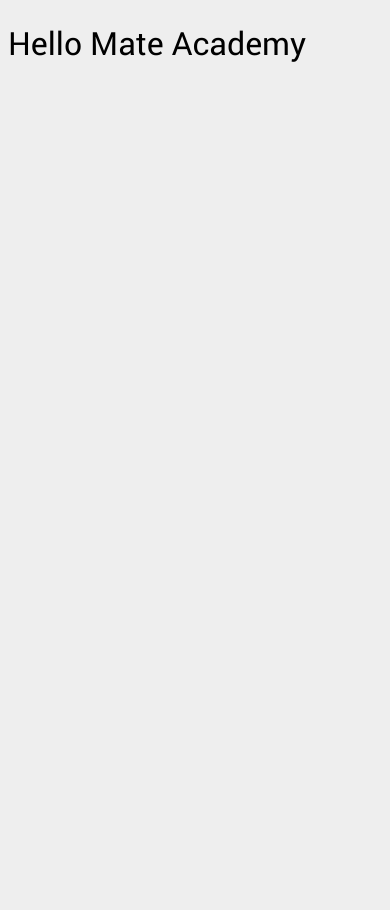
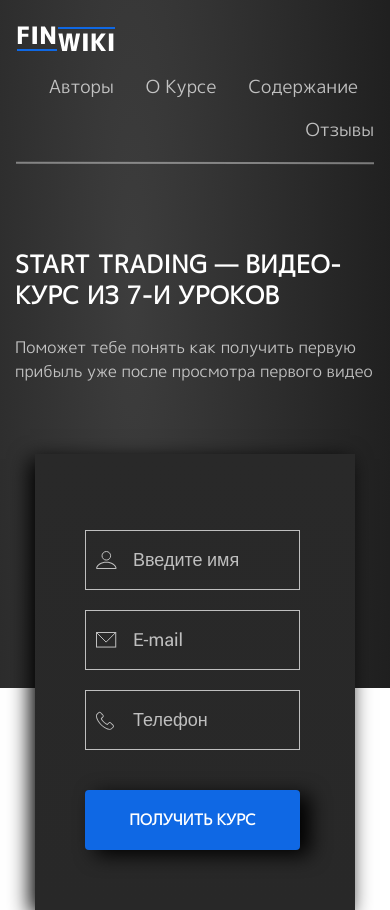
Before and after one commit to cutiekate/ms-test-task, a website: page src/index.html in a window 390 px wide. Before the commit the page ends 844 px from the top, so only its background shows below. Drawn offline with nearby package versions, Linux system fonts and the light colour scheme; files that its build step writes are made by us from their sources.

Commit message:
header added

```diff
--- a/package.json
+++ b/package.json
@@ -72,5 +72,8 @@
   },
   "browserslist": [
     "last 2 versions"
-  ]
+  ],
+  "dependencies": {
+    "bootstrap": "^4.5.2"
+  }
 }
--- a/src/index.html
+++ b/src/index.html
@@ -4,10 +4,71 @@
     <meta charset="UTF-8">
     <meta name="viewport" content="width=device-width, initial-scale=1.0">
     <title>Title</title>
+    <link
+     rel="stylesheet"
+     href="https://stackpath.bootstrapcdn.com/bootstrap/4.2.1/css/bootstrap.min.css"
+     integrity="sha384-GJzZqFGwb1QTTN6wy59ffF1BuGJpLSa9DkKMp0DgiMDm4iYMj70gZWKYbI706tWS"
+     crossorigin="anonymous">
     <link rel="stylesheet" href="./styles/main.css">
+    <script src="https://stackpath.bootstrapcdn.com/bootstrap/4.2.1/js/bootstrap.min.js" integrity="sha384-B0UglyR+jN6CkvvICOB2joaf5I4l3gm9GU6Hc1og6Ls7i6U/mkkaduKaBhlAXv9k" crossorigin="anonymous"></script>
   </head>
   <body>
-    <h1>Hello Mate Academy</h1>
+      <div class="container header">
+        <div class="header__container">
+          <nav class="navbar">
+            <a class="navbar-brand" href="#">
+              <img
+              src="./images/logo.svg"
+              widht="100px"
+              height="43px"
+              alt="logo">
+            </a>
+            <ul class="nav justify-content-end">
+              <li class="nav-item">
+                <a class="nav-link navbar__link" href="#">Авторы</a>
+              </li>
+              <li class="nav-item">
+                <a class="nav-link navbar__link" href="#">О курсе</a>
+              </li>
+              <li class="nav-item">
+                <a class="nav-link navbar__link" href="#">Содержание</a>
+              </li>
+              <li class="nav-item">
+                <a class="nav-link navbar__link navbar__link--last" href="#">Отзывы</a>
+              </li>
+            </ul>
+          </nav>
+          <div class="header__border"></div>
+          <div class="container header__main">
+            <div class="row">
+              <div class="col header__description">
+                <h1 class="header__description--head">Start Trading — видео-курс из 7-и уроков</h1>
+                <p class="header__description--body">Поможет тебе понять как получить первую прибыль уже после просмотра первого видео</p>
+              </div>
+              <div class="col-sm-6 header__form form">
+                <form>
+                  <input
+                  class="form__input form__input--user-img"
+                  type="text"
+                  placeholder="Введите имя"
+                  >
+                  <input
+                  class="form__input form__input--email-img"
+                  type="text"
+                  placeholder="E-mail"
+                  >
+                  <input
+                  class="form__input form__input--phone-img"
+                  type="text"
+                  placeholder="Телефон"
+                  >
+                  <button class="form__button">получить курс</button>
+                </form>
+              </div>
+            </div>
+          </div>
+        </div>
+      </div>
     <script type="text/javascript" src="scripts/main.js"></script>
   </body>
 </html>
--- a/src/styles/_fonts.scss
+++ b/src/styles/_fonts.scss
@@ -4,3 +4,10 @@
   font-weight: normal;
   font-style: normal;
 }
+
+@font-face {
+  font-family: "Mplus 1p";
+  src: url("../fonts/Mplus1p-Regular.woff") format("woff");
+  font-weight: normal;
+  font-style: normal;
+}
--- /dev/null
+++ b/src/styles/_form.scss
@@ -0,0 +1,72 @@
+.form {
+  padding-left: 0;
+  padding-top: 76px;
+
+  &__input {
+    width: 300px;
+    height: 60px;
+    padding-left: 47px;
+    margin-left: 75px;
+    margin-right: 75px;
+    margin-bottom: 20px;
+    background: #2d2d2d;
+    border: 1px solid #bfbfbf;
+    box-sizing: border-box;
+    color: #bfbfbf;
+  }
+
+  &__input::placeholder {
+    font-family: "Roboto", sans-serif;
+    font-size: 18px;
+    line-height: 21px;
+    color: #bfbfbf;
+  }
+
+  &__button {
+    width: 300px;
+    height: 60px;
+    margin-top: 20px;
+    margin-left: 75px;
+    background: #0f68e4;
+    box-shadow: 10px 5px 20px #000;
+    border: none;
+    border-radius: 4px;
+    font-family: "Mplus 1p", sans-serif;
+    font-weight: 800;
+    font-size: 15px;
+    line-height: 150%;
+    text-align: center;
+    text-transform: uppercase;
+    color: #fff;
+  }
+
+  &__input--user-img {
+    background: url(../images/User.svg) no-repeat 5% 50%;
+  }
+
+  &__input--email-img {
+    background: url(../images/email.svg) no-repeat 5% 50%;
+  }
+
+  &__input--phone-img {
+    background: url(../images/phone.svg) no-repeat 5% 50%;
+  }
+
+  @media screen and (max-width: 992px) {
+    &__input {
+      margin-left: 50px;
+      margin-right: 50px;
+    }
+
+    &__button {
+      margin-left: 50px;
+    }
+  }
+
+  @media screen and (max-width: 405px) {
+    &__input,
+    &__button {
+      width: 215px;
+    }
+  }
+}
--- /dev/null
+++ b/src/styles/_header.scss
@@ -0,0 +1,189 @@
+.header {
+  min-width: 100%;
+  height: 688px;
+  background: radial-gradient(87.32% 309.67% at 33.89% 42.81%,
+  #3d3d3d 0%, #171717 100%);
+
+  &__container {
+    margin: 0 auto;
+    max-width: 1140px;
+  }
+
+  &__border {
+    border: 1px solid rgba(255, 255, 255, 0.4);
+    transform: rotate(0.05deg);
+    margin-right: 1rem;
+    margin-left: 1rem;
+  }
+
+  &__description--head {
+    margin-top: 167px;
+    font-family: "Mplus 1p", sans-serif;
+    font-weight: 800;
+    font-size: 32px;
+    line-height: 130%;
+    letter-spacing: 0.02em;
+    text-transform: uppercase;
+    color: #fff;
+  }
+
+  &__description--body {
+    margin-top: 40px;
+    font-family: "Mplus 1p", sans-serif;
+    font-size: 24px;
+    line-height: 150%;
+    color: rgba(255, 255, 255, 0.7);
+  }
+
+  &__form {
+    max-width: 450px;
+    height: 456px;
+    margin-top: 55px;
+    margin-left: 105px;
+    background: linear-gradient(180deg, #292929 0%, #282828 100%);
+    box-shadow: -5px 5px 20px #000;
+  }
+
+  @media screen and (max-width: 1199px) {
+    &__form {
+      margin-left: 30px;
+    }
+  }
+
+  @media screen and (max-width: 992px) {
+    &__form {
+      max-width: 400px;
+      margin-left: 72px;
+    }
+
+    &__description--head {
+      margin-top: 145px;
+      font-size: 27px;
+    }
+
+    &__description--body {
+      font-size: 21px;
+    }
+  }
+
+  @media screen and (max-width: 577px) {
+    &__form {
+      margin-left: 89px;
+    }
+
+    &__description--head {
+      margin-top: 85px;
+    }
+  }
+
+  @media screen and (max-width: 549px) {
+    &__form {
+      margin-left: 73px;
+    }
+  }
+
+  @media screen and (max-width: 520px) {
+    &__form {
+      margin-left: 59px;
+    }
+  }
+
+  @media screen and (max-width: 497px) {
+    &__form {
+      margin-left: 49px;
+    }
+
+    &__description--head {
+      font-size: 24px;
+    }
+  }
+
+  @media screen and (max-width: 470px) {
+    &__form {
+      margin-left: 34px;
+    }
+  }
+
+  @media screen and (max-width: 456px) {
+    &__form {
+      margin-left: 27px;
+    }
+
+    &__description--body {
+      font-size: 16px;
+      margin-top: 24px;
+    }
+  }
+
+  @media screen and (max-width: 443px) {
+    &__form {
+      margin-left: 19px;
+    }
+  }
+
+  @media screen and (max-width: 428px) {
+    &__form {
+      margin-left: 11px;
+    }
+  }
+
+  @media screen and (max-width: 412px) {
+    &__form {
+      margin-left: 5px;
+    }
+  }
+
+  @media screen and (max-width: 405px) {
+    &__form {
+      margin-left: 40px;
+      max-width: 320px;
+    }
+  }
+
+  @media screen and (max-width: 390px) {
+    &__form {
+      margin-left: 35px;
+    }
+  }
+
+  @media screen and (max-width: 377px) {
+    &__form {
+      margin-left: 20px;
+    }
+  }
+
+  @media screen and (max-width: 353px) {
+    &__form {
+      margin-left: 15px;
+    }
+
+    &__description--head {
+      margin-top: 40px;
+      font-size: 22px;
+    }
+  }
+
+  @media screen and (max-width: 344px) {
+    &__form {
+      margin-left: 10px;
+    }
+  }
+
+  @media screen and (max-width: 330px) {
+    &__form {
+      margin-left: 5px;
+    }
+  }
+
+  @media screen and (max-width: 324px) {
+    &__form {
+      margin-left: 2px;
+    }
+  }
+
+  @media screen and (max-width: 322px) {
+    &__form {
+      margin-left: 0;
+    }
+  }
+}
--- /dev/null
+++ b/src/styles/_navbar.scss
@@ -0,0 +1,27 @@
+.navbar {
+  padding-bottom: 11px;
+  padding-top: 12px;
+
+  &__link {
+    font-family: "Mplus 1p", sans-serif;
+    font-size: 18px;
+    line-height: 27px;
+    text-align: center;
+    text-transform: capitalize;
+    color: rgba(255, 255, 255, 0.7);
+    cursor: pointer;
+  }
+
+  &__link:focus {
+    font-weight: 800;
+    color: #0f68e4;
+  }
+
+  &__link:hover {
+    color: #0f68e4;
+  }
+
+  &__link--last {
+    padding-right: 0;
+  }
+}
--- a/src/styles/main.scss
+++ b/src/styles/main.scss
@@ -1,7 +1,11 @@
 @import "utils";
 @import "fonts";
 @import "typography";
+@import "header";
+@import "navbar";
+@import "form";
 
-body {
-  background: $c-gray;
+.header {
+  margin: 0;
+  padding: 0;
 }
```
Also changed, not shown: src/fonts/Mplus1p-Regular.woff (added), src/images/User.svg (added), src/images/email.svg (added), src/images/logo.svg (added), src/images/phone.svg (added).
